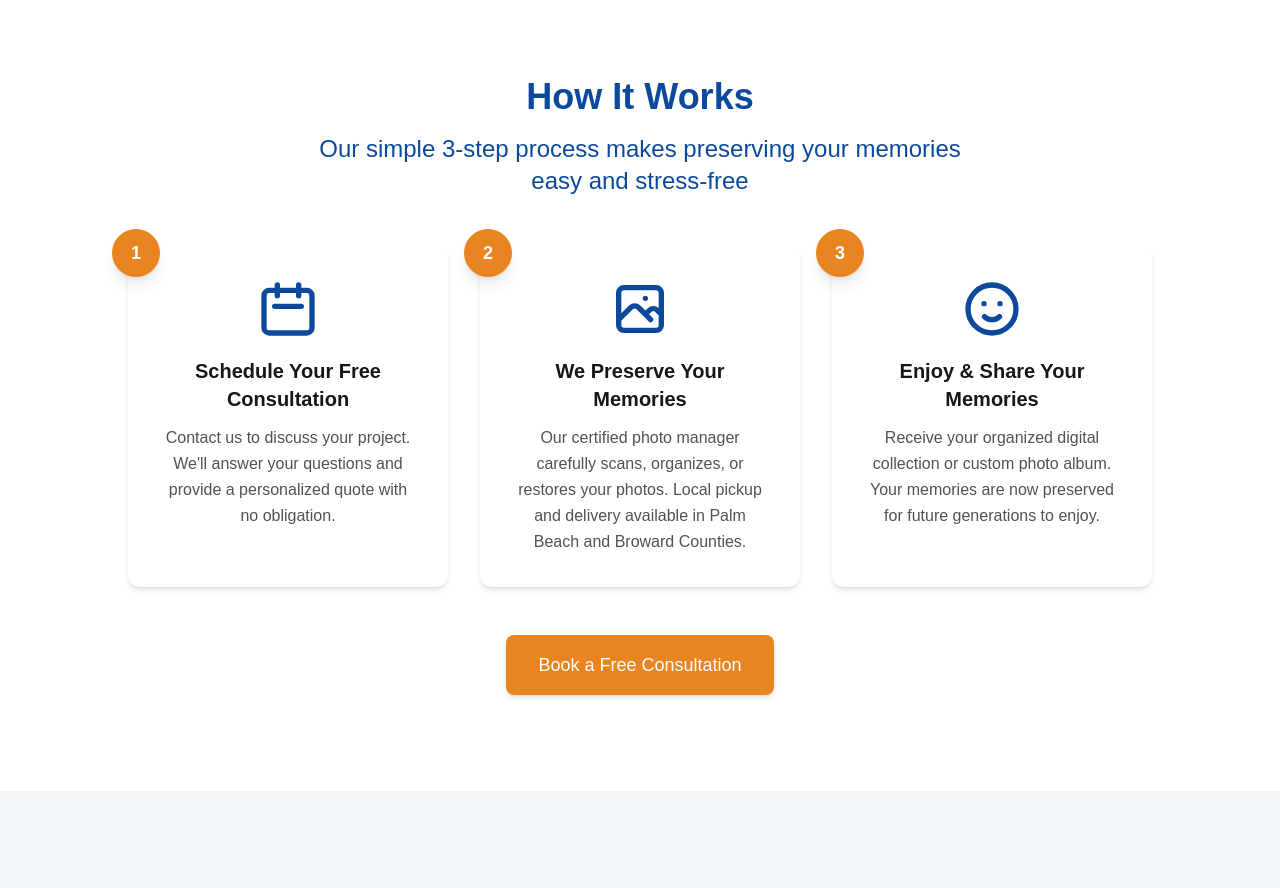
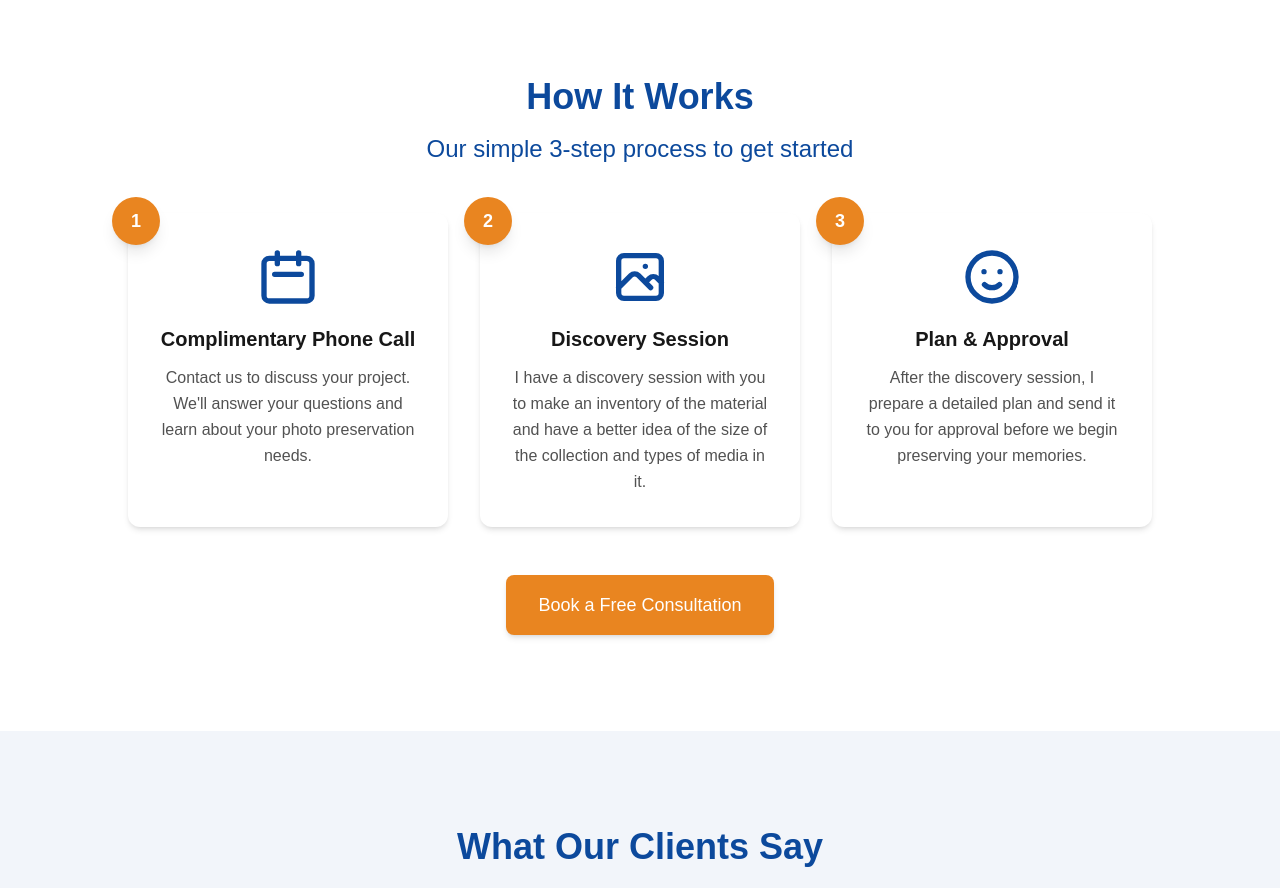
Before and after one commit to RafDev739/pictureswithmagic-nextjs, a Next.js app: page / in a window 1280 px wide. Shown: the part 3660-4548 px from the top of the page. Built offline with nearby package versions, Linux system fonts and the light colour scheme; no server answers; a web font is replaced by a local one.

Commit message:
Updated Home How It Works
Co-Authored-By: Claude Opus 4.5 <noreply@anthropic.com>

```diff
--- a/src/components/sections/HowItWorks.tsx
+++ b/src/components/sections/HowItWorks.tsx
@@ -11,7 +11,7 @@ export default function HowItWorks() {
             How It Works
           </h2>
           <p className="text-xl md:text-2xl text-primary font-medium max-w-2xl mx-auto">
-            Our simple 3-step process makes preserving your memories easy and stress-free
+            Our simple 3-step process to get started
           </p>
         </div>
 
@@ -24,8 +24,8 @@ export default function HowItWorks() {
                 <path strokeLinecap="round" strokeLinejoin="round" strokeWidth={2} d="M8 7V3m8 4V3m-9 8h10M5 21h14a2 2 0 002-2V7a2 2 0 00-2-2H5a2 2 0 00-2 2v12a2 2 0 002 2z" />
               </svg>
             }
-            title="Schedule Your Free Consultation"
-            description="Contact us to discuss your project. We'll answer your questions and provide a personalized quote with no obligation."
+            title="Complimentary Phone Call"
+            description="Contact us to discuss your project. We'll answer your questions and learn about your photo preservation needs."
           />
 
           <ProcessStep
@@ -35,8 +35,8 @@ export default function HowItWorks() {
                 <path strokeLinecap="round" strokeLinejoin="round" strokeWidth={2} d="M4 16l4.586-4.586a2 2 0 012.828 0L16 16m-2-2l1.586-1.586a2 2 0 012.828 0L20 14m-6-6h.01M6 20h12a2 2 0 002-2V6a2 2 0 00-2-2H6a2 2 0 00-2 2v12a2 2 0 002 2z" />
               </svg>
             }
-            title="We Preserve Your Memories"
-            description="Our certified photo manager carefully scans, organizes, or restores your photos. Local pickup and delivery available in Palm Beach and Broward Counties."
+            title="Discovery Session"
+            description="I have a discovery session with you to make an inventory of the material and have a better idea of the size of the collection and types of media in it."
           />
 
           <ProcessStep
@@ -46,8 +46,8 @@ export default function HowItWorks() {
                 <path strokeLinecap="round" strokeLinejoin="round" strokeWidth={2} d="M14.828 14.828a4 4 0 01-5.656 0M9 10h.01M15 10h.01M21 12a9 9 0 11-18 0 9 9 0 0118 0z" />
               </svg>
             }
-            title="Enjoy & Share Your Memories"
-            description="Receive your organized digital collection or custom photo album. Your memories are now preserved for future generations to enjoy."
+            title="Plan & Approval"
+            description="After the discovery session, I prepare a detailed plan and send it to you for approval before we begin preserving your memories."
           />
         </div>
 
```
